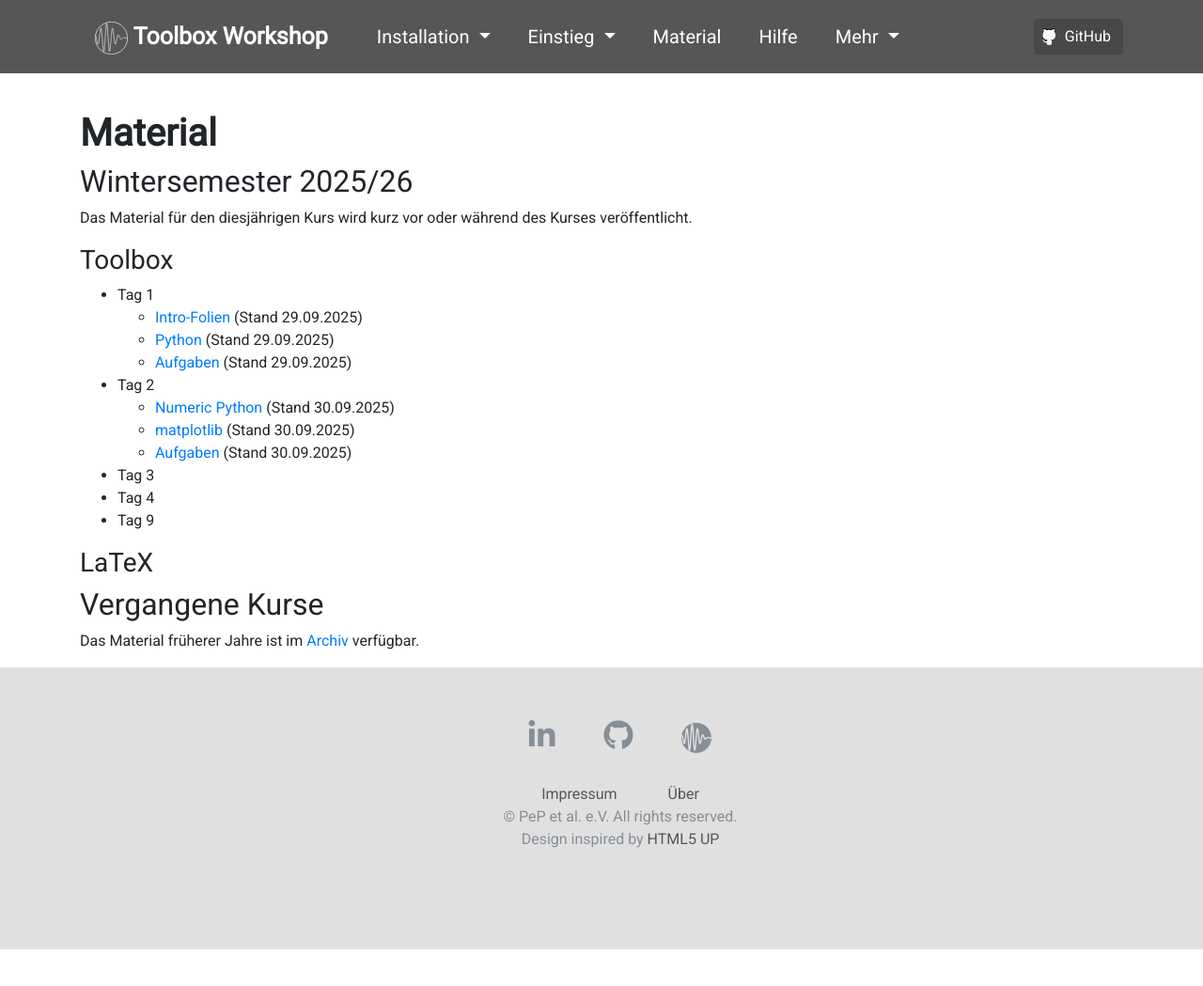
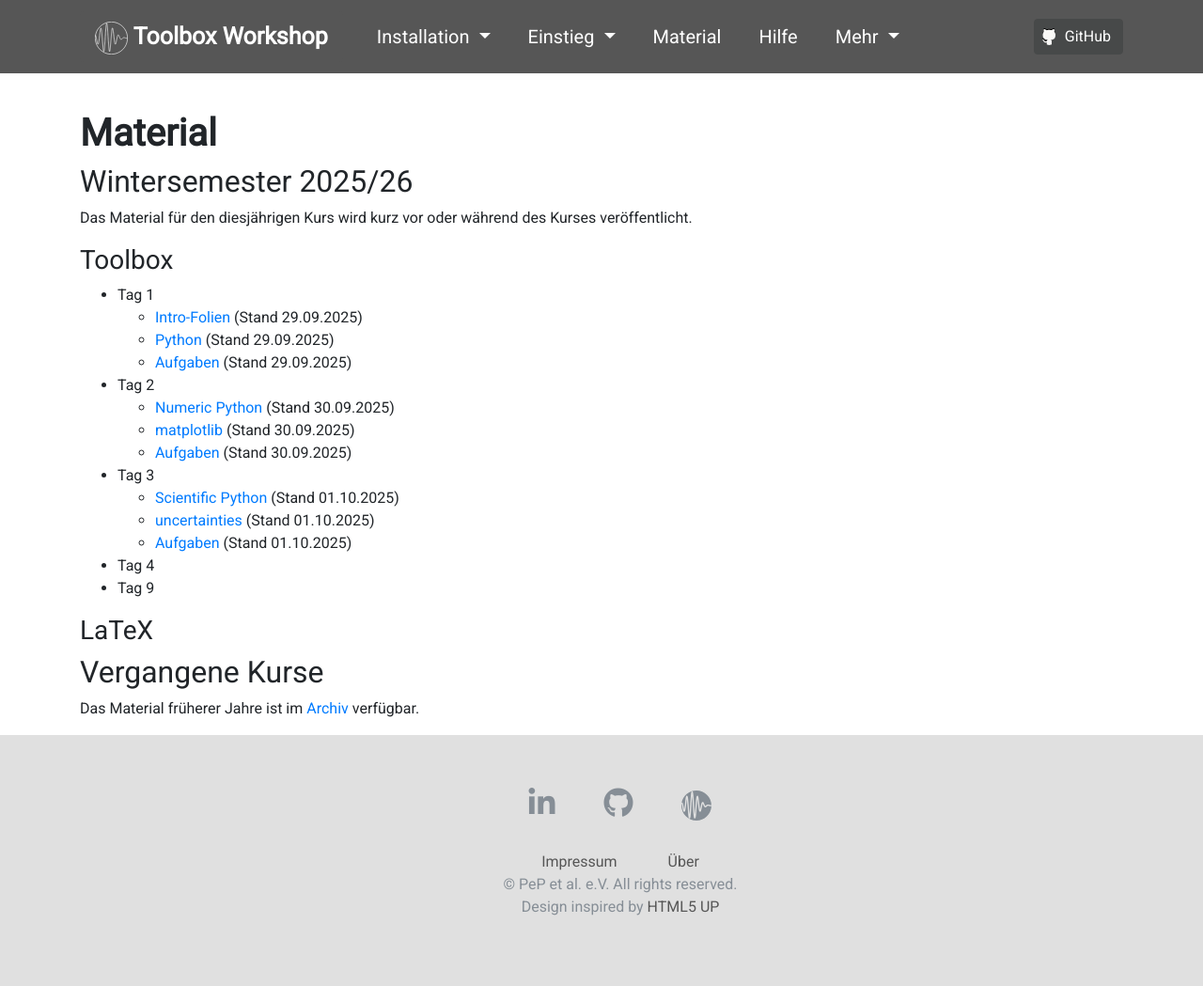
Before and after one commit to pep-dortmund/homepage-toolbox, a Jekyll site: the page built from notes.md, in a window 1280 px wide and 1082 px high. Shown: the top 1049 px of the window at 94% size. Built offline with Jekyll 4.4.1, drawn with Linux system fonts in a browser that asks for light colours; nearby versions of some CDN libraries.

Commit message:
Update links in archive/notes

```diff
--- a/notes.md
+++ b/notes.md
@@ -20,9 +20,9 @@ Kurses veröffentlicht.
     - [matplotlib](/files/archive/current/matplotlib.html){:target="_blank"} (Stand 30.09.2025)
     - [Aufgaben](/files/archive/current/exercises-toolbox-2.zip) (Stand 30.09.2025)
 - Tag 3
-    <!-- - [Scientific Python](/files/archive/current/scientific-python.html){:target="_blank"} (Stand 25.09.2024) -->
-    <!-- - [uncertainties](/files/archive/current/uncertainties.html){:target="_blank"} (Stand 25.09.2024) -->
-    <!-- - [Aufgaben](/files/archive/current/exercises-toolbox-3.zip) (Stand 25.09.2024) -->
+    - [Scientific Python](/files/archive/current/scientific-python.html){:target="_blank"} (Stand 01.10.2025)
+    - [uncertainties](/files/archive/current/uncertainties.html){:target="_blank"} (Stand 01.10.2025)
+    - [Aufgaben](/files/archive/current/exercises-toolbox-3.zip) (Stand 01.10.2025)
 - Tag 4
     <!-- - [Unix](/files/archive/current/unix.pdf){:target="_blank"} (Stand 26.09.2024) -->
     <!-- - [git](/files/archive/current/git.pdf){:target="_blank"} (Stand 26.09.2024) -->
```
Also changed, not shown: archive.md (+3 -3 lines).
